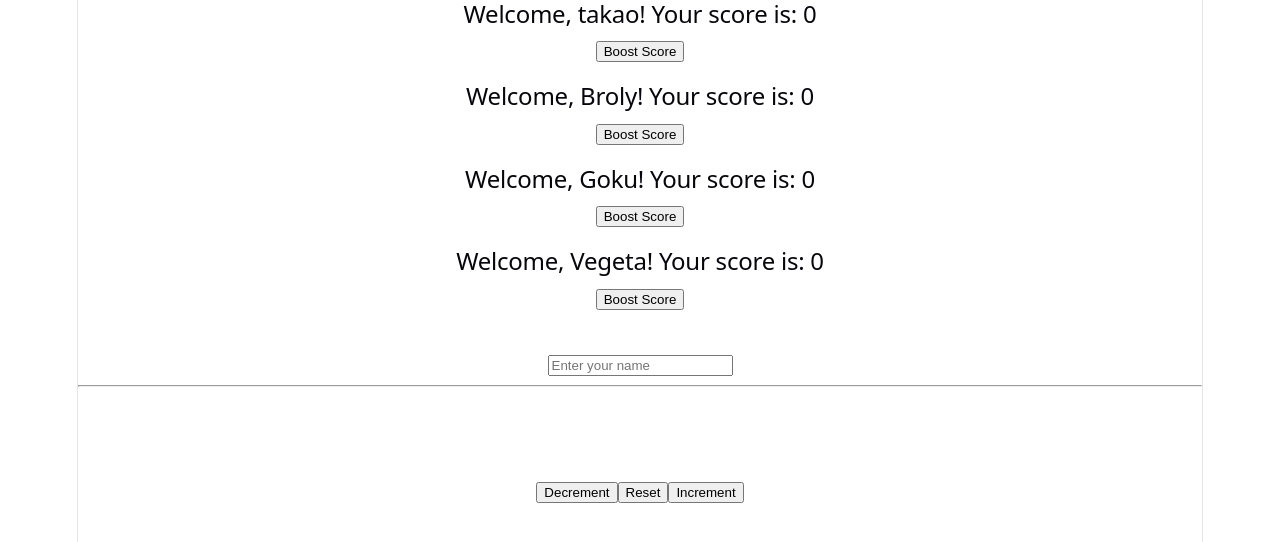
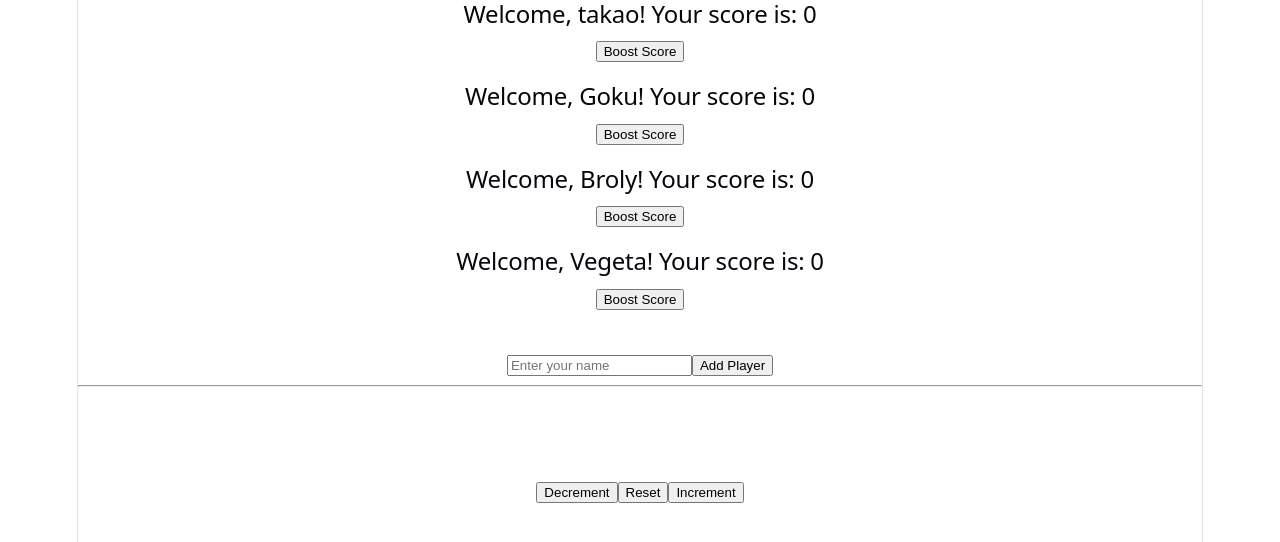
Before and after one commit to tngdks/mern-practice, a React (Vite) app in the folder React Practice/react-practice/: page / in a window 1280 px wide. Shown: the top 542 px of the page. Built offline with nearby package versions, Linux system fonts and the light colour scheme.

Commit message:
react in mern practice

```diff
--- a/React Practice/react-practice/src/App.jsx
+++ b/React Practice/react-practice/src/App.jsx
@@ -18,7 +18,7 @@ function App(){
   const [count, setCount] = useState(0);
   const [playerName, setPlayerName] = useState("Guest");
 
-  const squad = ["takao", "Broly", "Goku", "Vegeta"];
+  const [squad, setSquad] = useState(["takao", "Goku", "Broly", "Vegeta"]);
 
   let counterColor = "white";
 
@@ -43,6 +43,7 @@ function App(){
         placeholder="Enter your name"
         onChange={(event) => setPlayerName(event.target.value)}
       />
+      <button onClick ={() => setSquad([...squad, playerName])}> Add Player </button>
     </div>
       <hr />
 
```
